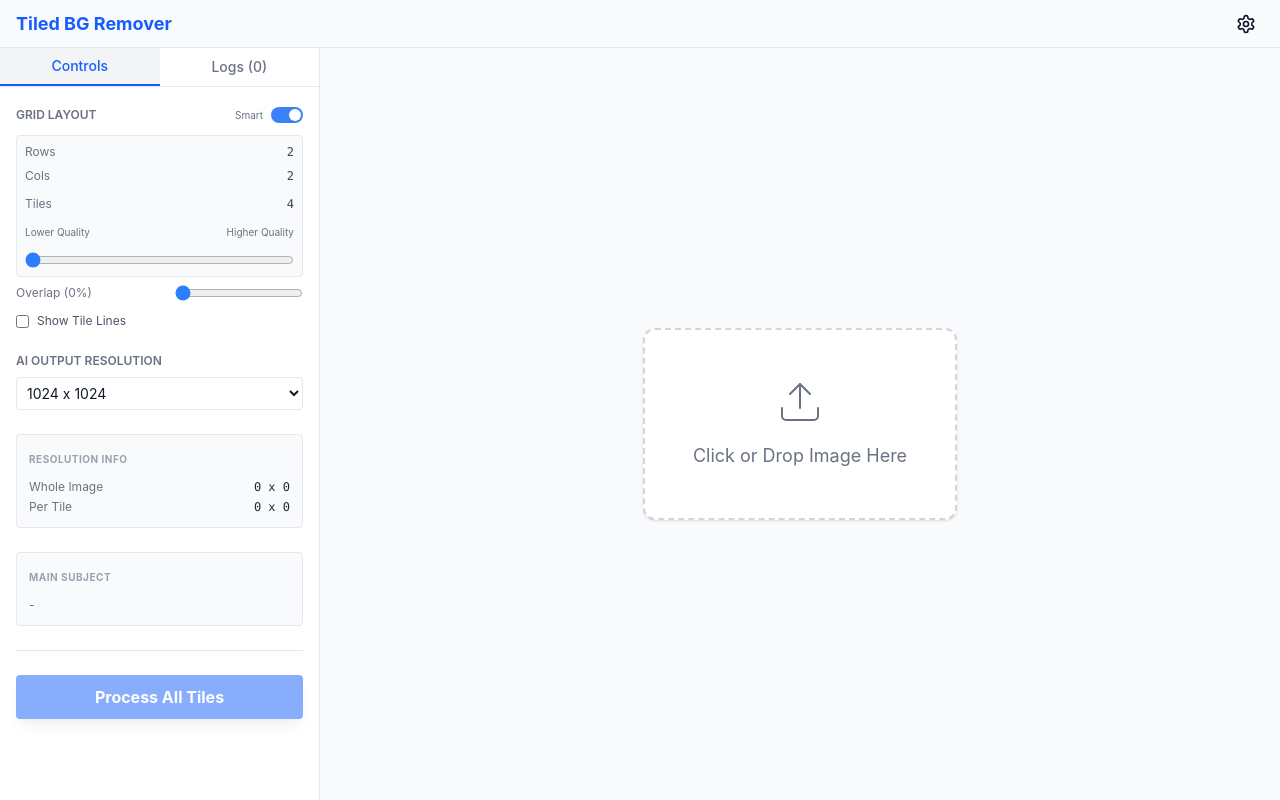
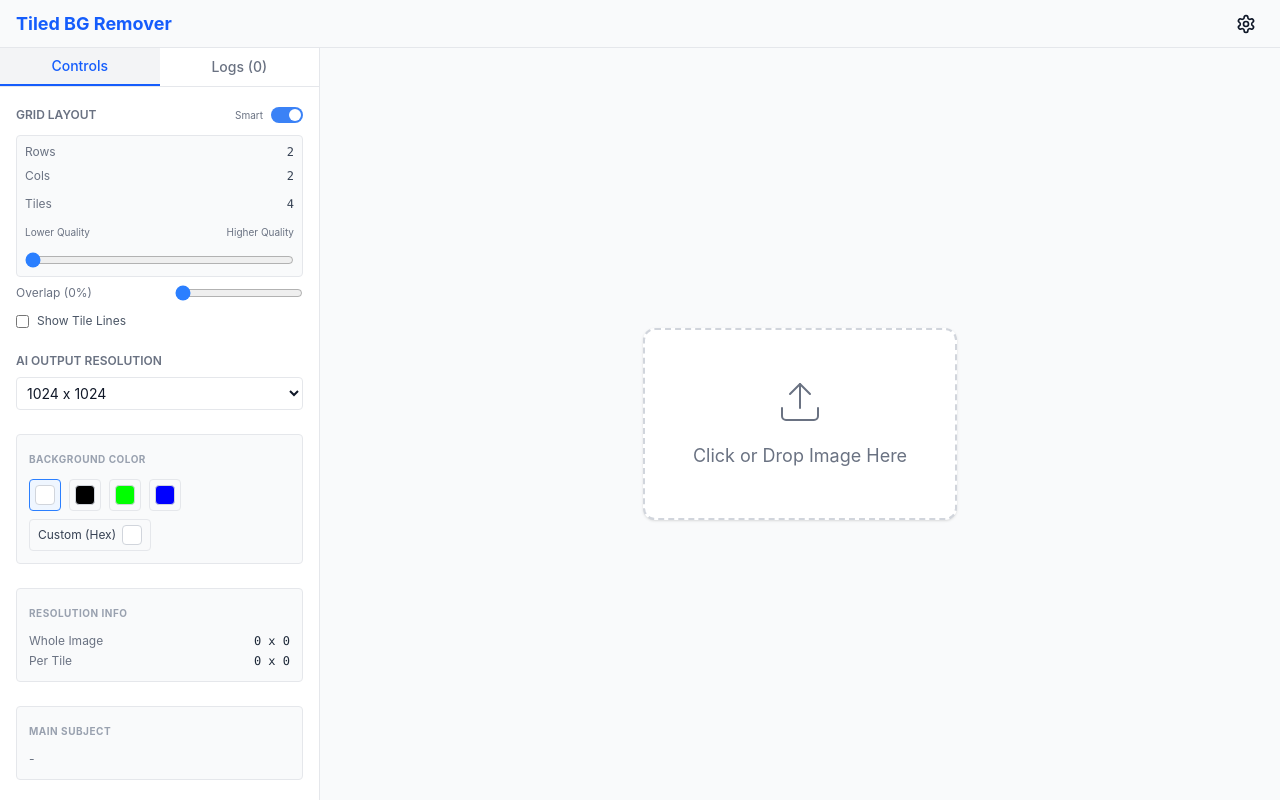
Before and after one commit to GaiZhenbiao/Tiled-BG-Remover, a SvelteKit app: page / in a window 1280 px wide. Built offline with nearby package versions, Linux system fonts and the light colour scheme.

Commit message:
Update non-BG background color toolt

```diff
--- a/src/lib/TileGrid.svelte
+++ b/src/lib/TileGrid.svelte
@@ -15,6 +15,7 @@
   export let aiOutputRes: number;
   export let bgRemovalEnabled: boolean;
   export let keyColor: string;
+  export let nonBgBackgroundHex: string = '#FFFFFF';
   export let tolerance: number = 10;
   export let concurrency: number = 2;
   export let resultSrc: string = '';
@@ -179,10 +180,29 @@
     });
   }
 
+  function normalizeHexColor(value: string): string {
+    const raw = (value || '').trim();
+    const match = raw.match(/^#?([0-9a-fA-F]{6})$/);
+    if (match) {
+      return `#${match[1].toUpperCase()}`;
+    }
+    return '#FFFFFF';
+  }
+
+  function getNonBgColorLabel(hex: string): string {
+    if (hex === '#FFFFFF') return 'pure white';
+    if (hex === '#000000') return 'pure black';
+    if (hex === '#00FF00') return 'pure green';
+    if (hex === '#0000FF') return 'pure blue';
+    return 'custom color';
+  }
+
   function getKeyColorBackgroundInstruction(color: string): string {
     const c = color.toLowerCase();
     if (!bgRemovalEnabled) {
-      return 'Remove background to solid pure white (#FFFFFF). No shadows or gradients.';
+      const hex = normalizeHexColor(nonBgBackgroundHex);
+      const label = getNonBgColorLabel(hex);
+      return `Set background to solid ${label} (${hex}). No shadows or gradients.`;
     }
     if (c === 'white') {
       return 'Remove background to solid pure white (#FFFFFF). No shadows or gradients.';
@@ -219,7 +239,7 @@
       background_instruction: getKeyColorBackgroundInstruction(keyColor),
       tile_position_instruction: getTilePositionInstruction(tile, useFullImageReference),
       reference_instruction: getReferencePromptInstruction(useFullImageReference),
-      key_color: bgRemovalEnabled ? keyColor : 'white',
+      key_color: bgRemovalEnabled ? keyColor : normalizeHexColor(nonBgBackgroundHex),
       tile_row: String(tile.r + 1),
       tile_col: String(tile.c + 1),
       tile_rows: String(rows),
--- a/src/lib/i18n.ts
+++ b/src/lib/i18n.ts
@@ -65,6 +65,12 @@ const translations = {
     bgRemoval: "Background Removal",
     bgRemoved: "BGRemoved",
     bgRemovedSuffix: "BGRemoved",
+    backgroundColor: "Background Color",
+    colorWhite: "Pure White",
+    colorBlack: "Pure Black",
+    colorGreen: "Pure Green",
+    colorBlue: "Pure Blue",
+    colorCustom: "Custom (Hex)",
     keyColor: "Key Color",
     tolerance: "Tolerance",
     mainSubject: "Main Subject",
@@ -141,6 +147,12 @@ const translations = {
     bgRemoval: "背景移除",
     bgRemoved: "已去底",
     bgRemovedSuffix: "已去底",
+    backgroundColor: "背景颜色",
+    colorWhite: "纯白",
+    colorBlack: "纯黑",
+    colorGreen: "纯绿",
+    colorBlue: "纯蓝",
+    colorCustom: "自定义（Hex）",
     keyColor: "抠像颜色",
     tolerance: "容差",
     mainSubject: "主体识别",
@@ -217,6 +229,12 @@ const translations = {
     bgRemoval: "背景削除",
     bgRemoved: "背景除去済み",
     bgRemovedSuffix: "背景除去済み",
+    backgroundColor: "背景色",
+    colorWhite: "純白",
+    colorBlack: "純黒",
+    colorGreen: "純緑",
+    colorBlue: "純青",
+    colorCustom: "カスタム（Hex）",
     keyColor: "クロマキー色",
     tolerance: "許容値",
     mainSubject: "主要被写体",
--- a/src/routes/+page.svelte
+++ b/src/routes/+page.svelte
@@ -42,6 +42,16 @@
   let bgRemovalEnabled = false;
   let keyColor = localStorage.getItem('key_color') || 'green';
   let tolerance = parseInt(localStorage.getItem('key_tolerance') || '10');
+  type NonBgColorMode = 'white' | 'black' | 'green' | 'blue' | 'custom';
+  const NON_BG_COLOR_HEX: Record<Exclude<NonBgColorMode, 'custom'>, string> = {
+    white: '#FFFFFF',
+    black: '#000000',
+    green: '#00FF00',
+    blue: '#0000FF'
+  };
+  let nonBgColorMode = parseNonBgColorMode(localStorage.getItem('non_bg_color_mode'));
+  let nonBgCustomHex = normalizeHexColor(localStorage.getItem('non_bg_custom_hex') || '#FFFFFF');
+  let nonBgBackgroundHex = resolveNonBgHex(nonBgColorMode, nonBgCustomHex);
   let showOriginalInput = false;
 
   onMount(() => {
@@ -82,6 +92,9 @@
 
   $: localStorage.setItem('smart_tile_tolerance_px', smartTileTolerancePx.toString());
   $: localStorage.setItem('show_tile_lines', showTileLines.toString());
+  $: localStorage.setItem('non_bg_color_mode', nonBgColorMode);
+  $: localStorage.setItem('non_bg_custom_hex', normalizeHexColor(nonBgCustomHex));
+  $: nonBgBackgroundHex = resolveNonBgHex(nonBgColorMode, nonBgCustomHex);
 
   // Processing state
   let isProcessing = false;
@@ -269,6 +282,29 @@
   function clampInt(value: number, min: number, max: number): number {
     if (Number.isNaN(value)) return min;
     return Math.min(max, Math.max(min, Math.round(value)));
+  }
+
+  function parseNonBgColorMode(value: string | null): NonBgColorMode {
+    if (value === 'black' || value === 'green' || value === 'blue' || value === 'custom') {
+      return value;
+    }
+    return 'white';
+  }
+
+  function normalizeHexColor(value: string): string {
+    const raw = (value || '').trim();
+    const match = raw.match(/^#?([0-9a-fA-F]{6})$/);
+    if (match) {
+      return `#${match[1].toUpperCase()}`;
+    }
+    return '#FFFFFF';
+  }
+
+  function resolveNonBgHex(mode: NonBgColorMode, customHex: string): string {
+    if (mode === 'custom') {
+      return normalizeHexColor(customHex);
+    }
+    return NON_BG_COLOR_HEX[mode];
   }
 
   function computeSmartGridCount(size: number, maxTileSize: number, overlapRatio: number): number {
@@ -470,6 +506,77 @@
               </select>
             </div>
 
+            {#if !bgRemovalEnabled}
+              <div class="bg-gray-50 dark:bg-gray-900/50 p-3 rounded border border-gray-200 dark:border-gray-700 flex flex-col gap-2 transition-colors">
+                <span class="text-[10px] font-bold text-gray-400 dark:text-gray-500 uppercase tracking-wider">{$t('backgroundColor')}</span>
+                <div class="flex flex-wrap gap-2">
+                  <button
+                    type="button"
+                    on:click={() => nonBgColorMode = 'white'}
+                    title={$t('colorWhite')}
+                    aria-label={$t('colorWhite')}
+                    class="w-8 h-8 flex items-center justify-center rounded border transition-colors {nonBgColorMode === 'white' ? 'border-blue-500 bg-blue-50 dark:bg-blue-900/30' : 'border-gray-200 dark:border-gray-700 hover:bg-gray-100 dark:hover:bg-gray-800'}"
+                  >
+                    <span class="w-5 h-5 rounded border border-gray-300" style="background-color: #FFFFFF"></span>
+                  </button>
+                  <button
+                    type="button"
+                    on:click={() => nonBgColorMode = 'black'}
+                    title={$t('colorBlack')}
+                    aria-label={$t('colorBlack')}
+                    class="w-8 h-8 flex items-center justify-center rounded border transition-colors {nonBgColorMode === 'black' ? 'border-blue-500 bg-blue-50 dark:bg-blue-900/30' : 'border-gray-200 dark:border-gray-700 hover:bg-gray-100 dark:hover:bg-gray-800'}"
+                  >
+                    <span class="w-5 h-5 rounded border border-gray-300" style="background-color: #000000"></span>
+                  </button>
+                  <button
+                    type="button"
+                    on:click={() => nonBgColorMode = 'green'}
+                    title={$t('colorGreen')}
+                    aria-label={$t('colorGreen')}
+                    class="w-8 h-8 flex items-center justify-center rounded border transition-colors {nonBgColorMode === 'green' ? 'border-blue-500 bg-blue-50 dark:bg-blue-900/30' : 'border-gray-200 dark:border-gray-700 hover:bg-gray-100 dark:hover:bg-gray-800'}"
+                  >
+                    <span class="w-5 h-5 rounded border border-gray-300" style="background-color: #00FF00"></span>
+                  </button>
+                  <button
+                    type="button"
+                    on:click={() => nonBgColorMode = 'blue'}
+                    title={$t('colorBlue')}
+                    aria-label={$t('colorBlue')}
+                    class="w-8 h-8 flex items-center justify-center rounded border transition-colors {nonBgColorMode === 'blue' ? 'border-blue-500 bg-blue-50 dark:bg-blue-900/30' : 'border-gray-200 dark:border-gray-700 hover:bg-gray-100 dark:hover:bg-gray-800'}"
+                  >
+                    <span class="w-5 h-5 rounded border border-gray-300" style="background-color: #0000FF"></span>
+                  </button>
+                  <button
+                    type="button"
+                    on:click={() => nonBgColorMode = 'custom'}
+                    title={$t('colorCustom')}
+                    aria-label={$t('colorCustom')}
+                    class="h-8 px-2 flex items-center gap-1.5 rounded border text-xs transition-colors {nonBgColorMode === 'custom' ? 'border-blue-500 bg-blue-50 dark:bg-blue-900/30' : 'border-gray-200 dark:border-gray-700 hover:bg-gray-100 dark:hover:bg-gray-800'}"
+                  >
+                    <span class="text-gray-700 dark:text-gray-200">{$t('colorCustom')}</span>
+                    <span class="w-5 h-5 rounded border border-gray-300" style={`background-color: ${normalizeHexColor(nonBgCustomHex)}`}></span>
+                  </button>
+                </div>
+                {#if nonBgColorMode === 'custom'}
+                  <div class="flex items-center gap-2">
+                    <input
+                      type="color"
+                      value={normalizeHexColor(nonBgCustomHex)}
+                      on:input={(e) => nonBgCustomHex = (e.currentTarget as HTMLInputElement).value}
+                      class="w-10 h-8 rounded border border-gray-300 dark:border-gray-600 bg-transparent p-0"
+                    >
+                    <input
+                      type="text"
+                      bind:value={nonBgCustomHex}
+                      on:blur={() => nonBgCustomHex = normalizeHexColor(nonBgCustomHex)}
+                      placeholder="#FFFFFF"
+                      class="flex-1 bg-white dark:bg-gray-800 border border-gray-300 dark:border-gray-600 rounded p-1.5 text-xs font-mono text-gray-900 dark:text-white"
+                    >
+                  </div>
+                {/if}
+              </div>
+            {/if}
+
             <div class="bg-gray-50 dark:bg-gray-900/50 p-3 rounded border border-gray-200 dark:border-gray-700 flex flex-col gap-2 transition-colors">
               <span class="text-[10px] font-bold text-gray-400 dark:text-gray-500 uppercase tracking-wider">{$t('resolutionInfo')}</span>
               <div class="flex flex-col gap-1">
@@ -569,6 +676,7 @@
           {bgRemovalEnabled}
           {keyColor}
           {tolerance}
+          nonBgBackgroundHex={nonBgBackgroundHex}
           {concurrency}
           {showTileLines}
           {isAdjustingGrid}
```
